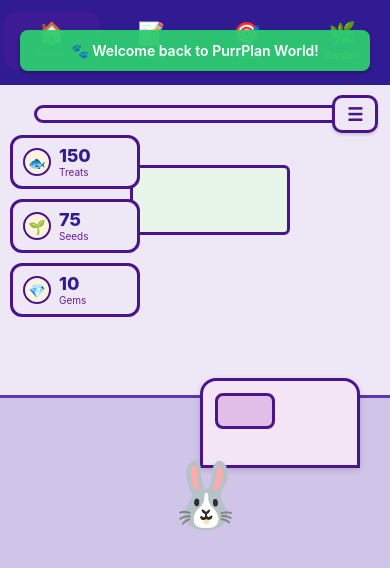
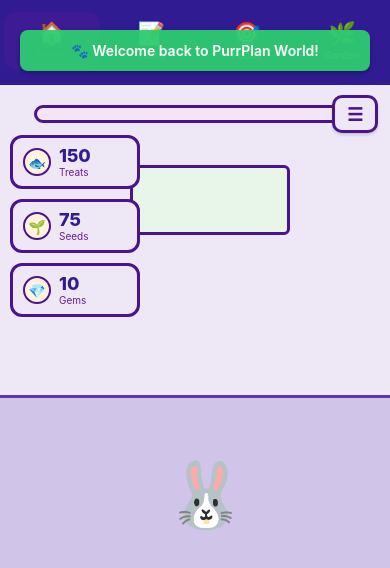
Before and after one commit to Sirius-ashwak/Purr, a React Native app: screen / in a window 390 px wide. Shown: the top 568 px of the page. Built offline with nearby package versions, Linux system fonts and the light colour scheme.

Commit message:
Removed the bed

```diff
--- a/App.js
+++ b/App.js
@@ -185,11 +185,8 @@ export default function App() {
           <View style={styles.roomWindow} />
         </View>
 
-        {/* Floor with bed and bunny */}
+        {/* Floor with bunny */}
         <View style={styles.roomFloor}>
-          <View style={styles.roomBed}>
-            <View style={styles.roomPillow} />
-          </View>
           <TouchableOpacity activeOpacity={0.8} onPress={bounce} style={styles.roomBunny}>
             <Animated.View style={{ transform: [{ scale: catBounceAnim }] }}>
               <Text style={styles.roomBunnyEmoji}>🐰</Text>
@@ -1264,8 +1261,6 @@ const styles = StyleSheet.create({
   roomCurrencyValue: { fontSize: 18, fontWeight: '800', color: colors.primaryDark, lineHeight: 20 },
   roomCurrencyLabel: { fontSize: 10, color: '#6a1b9a' },
   roomWindow: { position: 'absolute', top: 80, left: 130, width: 160, height: 70, backgroundColor: '#e8f5e9', borderWidth: 3, borderColor: colors.primary, borderRadius: 6 },
-  roomBed: { position: 'absolute', right: 30, top: -20, width: 160, height: 90, backgroundColor: '#f3e5f5', borderWidth: 3, borderColor: colors.primary, borderTopLeftRadius: 16, borderTopRightRadius: 16, shadowColor: '#000', shadowOffset: { width: 0, height: 2 }, shadowOpacity: 0.15, shadowRadius: 6, elevation: 4 },
-  roomPillow: { position: 'absolute', left: 12, top: 12, width: 60, height: 36, backgroundColor: '#e1bee7', borderWidth: 3, borderColor: colors.primary, borderRadius: 8 },
   roomBunny: { position: 'absolute', left: '40%', top: 36, width: 100, height: 120, alignItems: 'center', justifyContent: 'center' },
   roomBunnyEmoji: { fontSize: 64 },
   roomRightMenu: { position: 'absolute', right: 12, top: 40, alignItems: 'center', zIndex: 15 },
```
